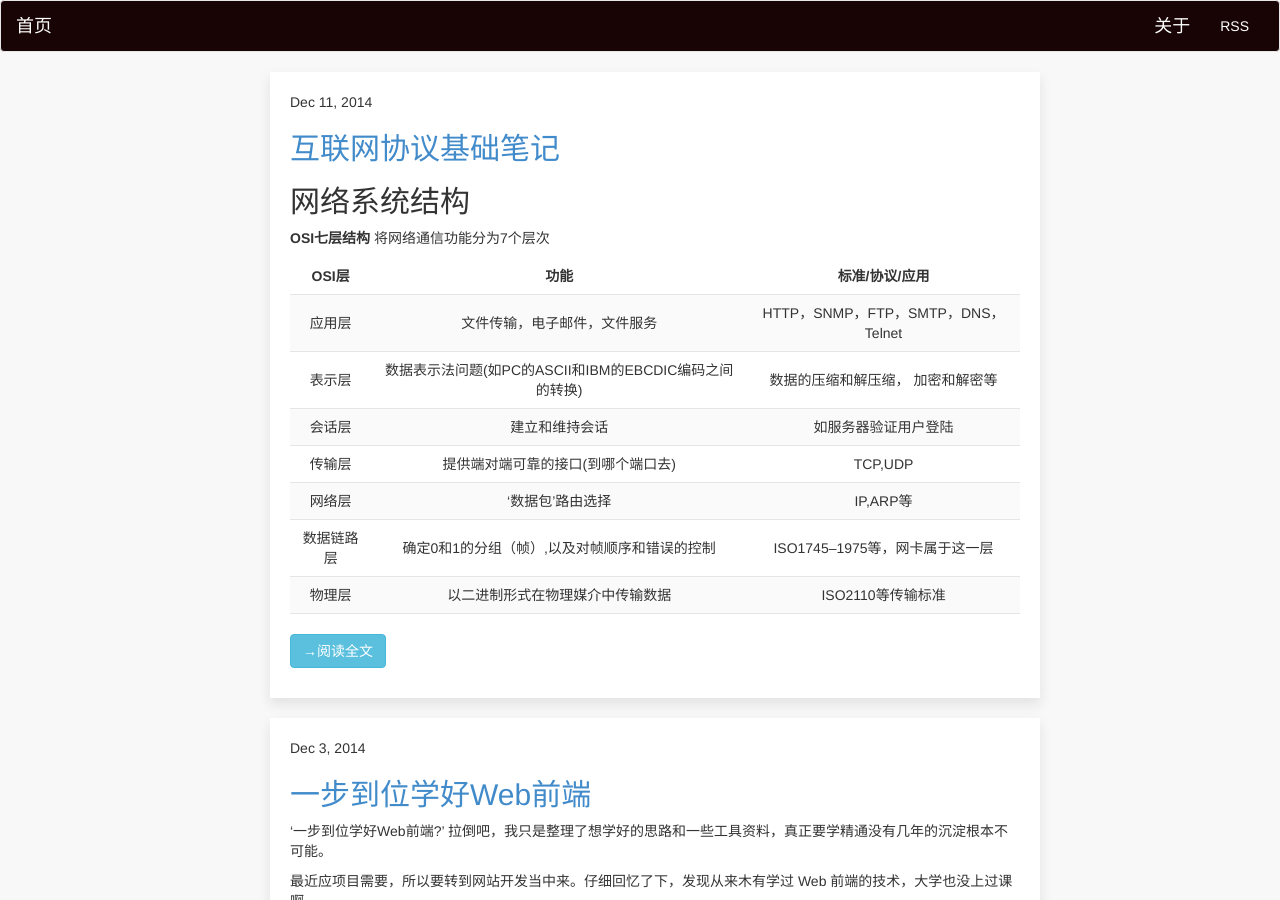
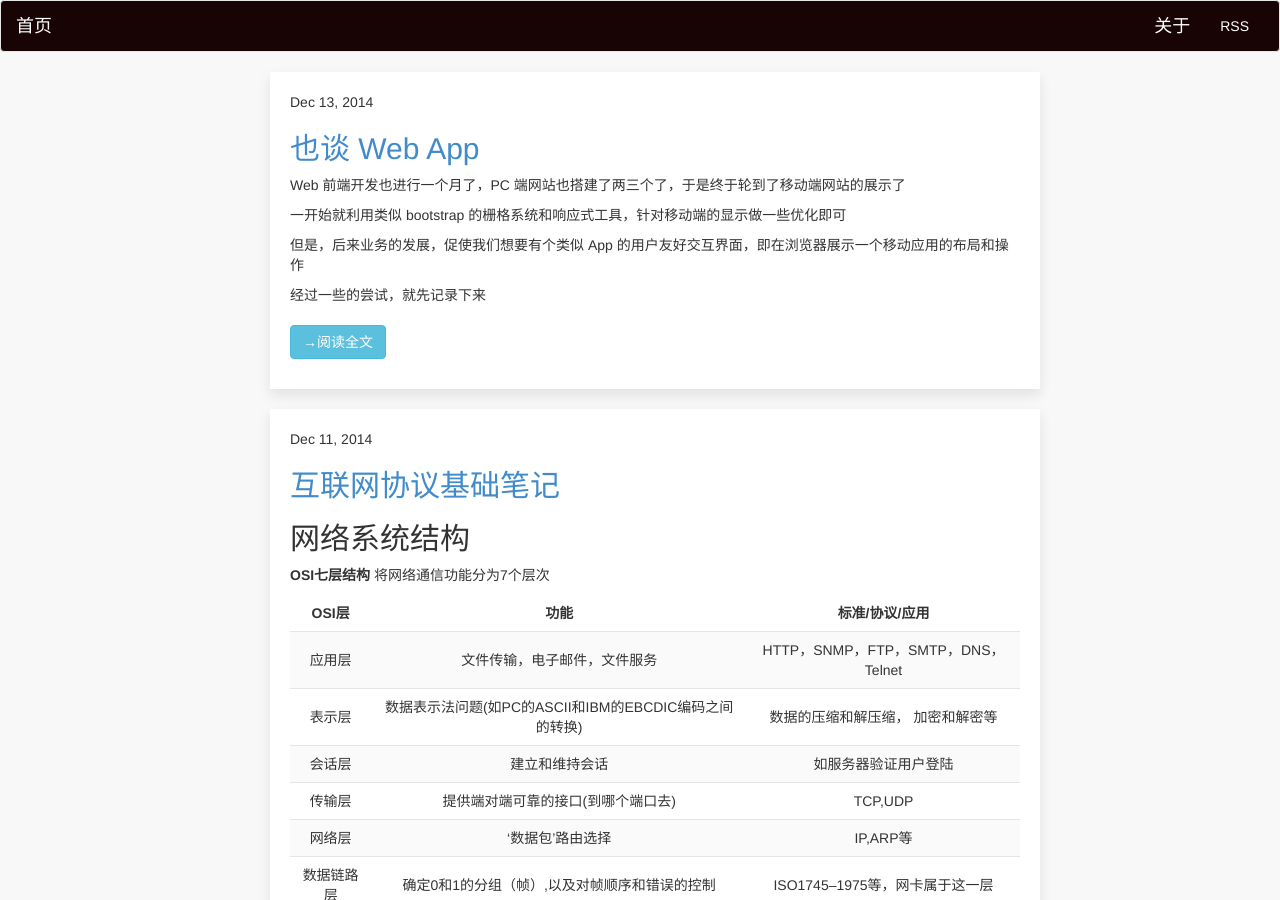
Before and after one commit to laoshucheng/tonyrisk, a Jekyll site: the page built from index.html, in a window 1280 px wide and 900 px high. Built offline with Jekyll 4.4.1, drawn with Linux system fonts in a browser that asks for light colours; Markdown is read by kramdown in place of the engine named in the settings; the list of posts is cut into pages by our own code; some of the changed text lies outside the part shown.

Commit message:
new post

````diff
--- /dev/null
+++ b/_posts/2014-12-13-web-app.md
@@ -0,0 +1,96 @@
+---
+layout: post
+title: "也谈 Web App"
+description: ""
+category:
+tags: []
+image:
+  feature: posts.jpg
+---
+
+Web 前端开发也进行一个月了，PC 端网站也搭建了两三个了，于是终于轮到了移动端网站的展示了
+
+一开始就利用类似 bootstrap 的栅格系统和响应式工具，针对移动端的显示做一些优化即可
+
+但是，后来业务的发展，促使我们想要有个类似 App 的用户友好交互界面，即在浏览器展示一个移动应用的布局和操作
+
+经过一些的尝试，就先记录下来
+
+<!--break-->
+
+## 单页
+Web App开发中，我们采用了单页技术（即不想 PC 端，用户的一些操作会重新打开一个网页，单页客户端只下载一个页面，其他所有交互看到的页面都是利用js或者css动态生成）
+
+**单页技术会有几个好处**：
+
+1. 用户体验非常接近 App
+2. 除了第一次下载页面，其他的通讯都是单纯的数据通讯（如json），极大减少网络数据量
+3. 由于可以动态生成内容视图，即使在移动网络不稳定的时候也不会产生白页
+
+## 布局
+和 App 一样，需要有一个状态栏固定在顶部，取个名字叫 m-header
+
+需要有一个导航按钮取固定在底部，取个名字叫 m-footer，其他内容都在 m-container中
+
+布局用到的就是 CSS 的 `position`
+
+由于 m-header 和 m-footer 都是要`钉`在窗口的，所以就要使用 `fixed`
+
+``` css
+  .m-header
+    position: fixed
+    top: 0
+    left: 0
+    width: 100%
+
+  .m-footer
+    position: fixed
+    bottom: 0
+    left: 0
+    width: 100%
+```
+
+但是这样会挡住内容区，所以(假设我们头部和底部都是高为 50px)：
+
+``` css
+  .m-header, .m-footer
+    height: 50px
+
+  .m-container
+    margin-top: 50px
+    margin-bottom: 50px
+```
+
+## 页面切换
+
+所有类似 app 应用那样的展示页面，类名为 `.single-app-view`
+
+当前显示页为：`current-view`
+
+切换的时候，只要保证当前显示的类名为 `current-view` 即可，相关 css 和 js：
+
+``` css
+  .single-app-view
+    background-color: white
+    display: none
+
+  .current-view
+    display: block
+```
+
+``` js
+  function show_view(target_view){
+    $('.single-app-view').removeClass('current-view');
+    $(target_view).addClass('current-view');
+  }
+```
+
+给几个页面，看看效果：
+
+<img src='{{site.url}}/assets/images/web-app-1.png' style="width:320px">
+<img src='{{site.url}}/assets/images/web-app-2.png' style="width:320px">
+
+<img src='{{site.url}}/assets/images/web-app-3.png' style="width:320px">
+<img src='{{site.url}}/assets/images/web-app-4.png' style="width:320px">
+
+----------- EOF ---------------
--- a/assets/css/main.scss
+++ b/assets/css/main.scss
@@ -84,7 +84,7 @@ table{
         }
     }
 
-    margin-bottom: 10px
+    margin-bottom: 10px;
 }
 
 // Import partials from `sass_dir` (defaults to `_sass`)
````
Also changed, not shown: assets/images/web-app-1.png (added), assets/images/web-app-2.png (added), assets/images/web-app-3.png (added), assets/images/web-app-4.png (added).
